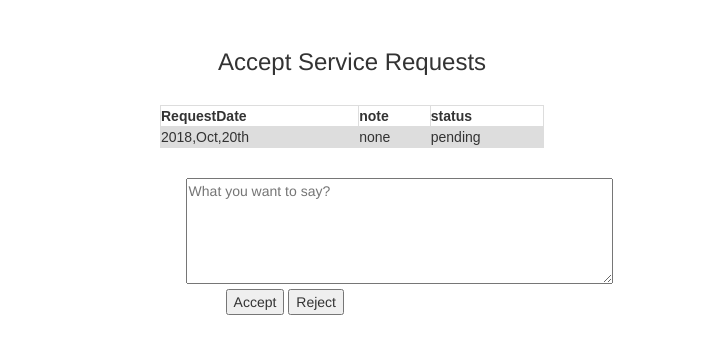
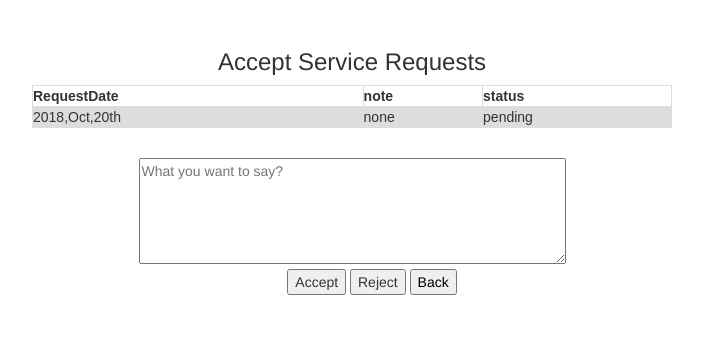
Before and after one commit to chenjiawei016/SeniorHelp, a PHP site: page /html/accept2.html in a window 1280 px wide. Shown: the part 51-405 px from the top of the page, without its empty margins (288-991 px from the left). Run offline with PHP 8.4, Linux system fonts and the light colour scheme; some libraries are stand-ins or nearby versions.

Commit message:
adjustment

```diff
--- a/BIT210Tutorials/css/acceptService.css
+++ b/BIT210Tutorials/css/acceptService.css
@@ -1,23 +1,23 @@
 body{
-  margin: 0;
+  margin: 20px;
   font-family: Arial, Helvetica, sans-serif;
-  color: #fff;
+  color: #000000;
   font-size: 1.1em;
   line-height: 1.5;
+
 }
 table {
     font-family: arial, sans-serif;
     border-collapse: collapse;
-    width:30%;
-    margin-left: auto;
-    margin-right: auto;
-    margin-top: 30px;
+    width: 50%;
+
+
 }
 
 td, th {
     border: 1px solid #dddddd;
     text-align: left;
-    padding: 5px;
+    padding: 4px;
 }
 
 tr:nth-child(even) {
@@ -31,8 +31,17 @@ li{
 }
 
 
-.center{
+.comments{
   margin-top: 30px;
-  margin-left: 37%;
-  margin-right: auto;
+
 }
+
+.Text{
+  margin-top:100px;
+}
+
+button{
+  margin-top: 100px;
+  margin:5px;
+
+}
--- a/BIT210Tutorials/html/accept2.html
+++ b/BIT210Tutorials/html/accept2.html
@@ -31,7 +31,7 @@
       <!-- Navigation Components -->
       <div class="collapse navbar-collapse" id="dropDown">
         <ul class="nav navbar-nav navbar-left">
-          <li><a href="index.html"><span class="glyphicon glyphicon-home"></span> Home</a></li>
+          <li><a href="home.html"><span class="glyphicon glyphicon-home"></span> Home</a></li>
           <li><a href="service.html"><span class="glyphicon glyphicon-list-alt"></span> Services</a></li>
           <li><a href="#"><span class="glyphicon glyphicon-folder-open"></span> Manage</a></li>
           <li><a href="review.html"><span class="glyphicon glyphicon-comment"></span> Review</a></li>
@@ -43,10 +43,12 @@
         </ul>
       </div>
     </div>
-  </nav><br><br><br><br>
+  </nav>
 
-
+<div class="Text">
   <center><h3>Accept Service Requests</h3></center>
+</div>
+<center>
   <table>
     <tr>
       <th>RequestDate</th>
@@ -59,16 +61,23 @@
       <td>pending</td>
     </tr>
   </table>
+</center>
 
 
 
-<div class="center">
-	<textarea  rows="5" cols="50"placeholder="What you want to say?" ></textarea>
-  <ul>
-  <li><button type="accept" input="accept" value="accept">Accept</button></li>
-  <li><button type="reject" input="reject" value="reject">Reject</button></li>
-  </ul>
-</div>
+
+  <center>
+    <div class="comments">
+	     <textarea  rows="5" cols="50"placeholder="What you want to say?" ></textarea>
+     </div>
+     <form>
+     <ul>
+       <li><button type="accept" input="accept" value="accept">Accept</button></li>
+       <li><button type="reject" input="reject" value="reject">Reject</button></li>
+       <li><button type="back"><a style="color:black; text-decoration:none"; href="accept1.html"> Back </a></button></li>
+     </ul>
+   </form>
+   </center>
 
 
 
--- a/BIT210Tutorials/html/review.html
+++ b/BIT210Tutorials/html/review.html
@@ -41,6 +41,7 @@
       </div>
     </div>
   </nav>
+
 <div class="rating">
   <span class="heading">User Rating</span>
   <span class="fa fa-star checked"></span>
```
Also changed, not shown: BIT210Tutorials/css/rating.css (+8 -0 lines), BIT210Tutorials/html/accept1.html (+6 -3 lines).
